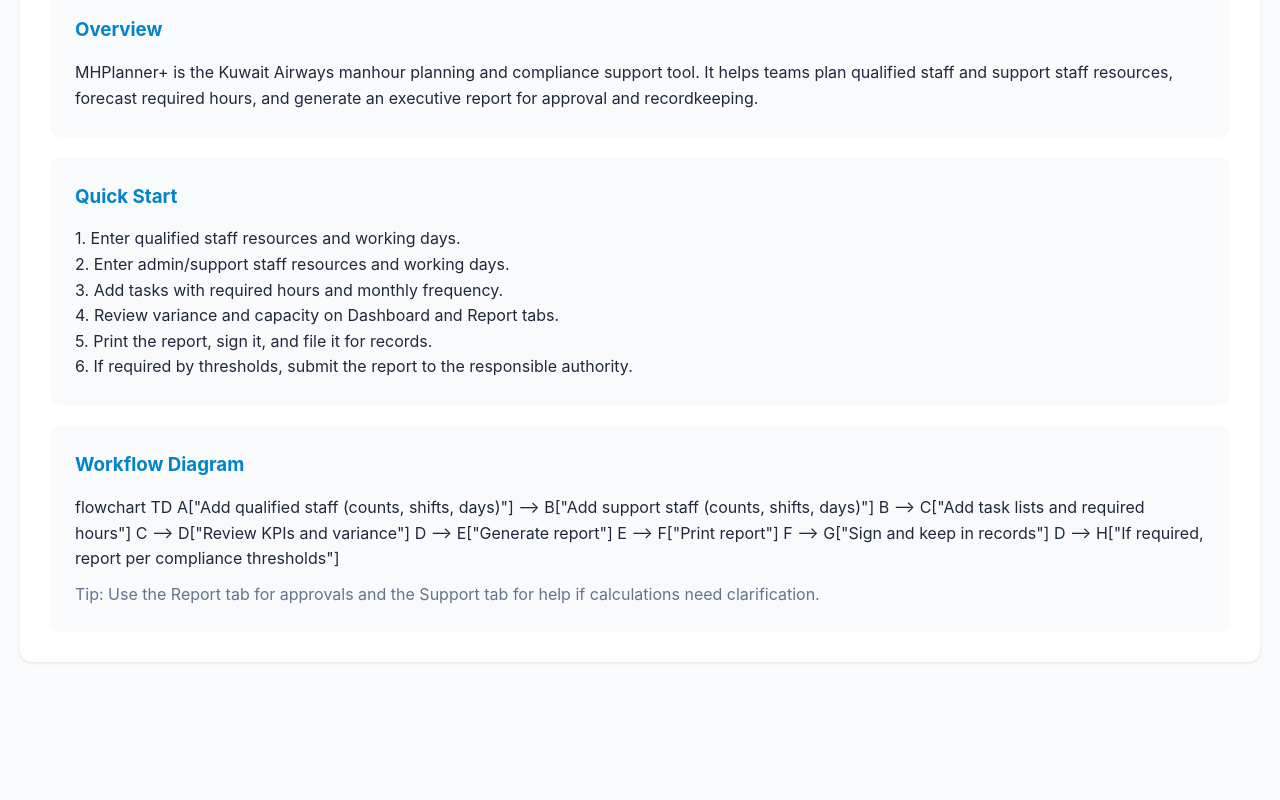
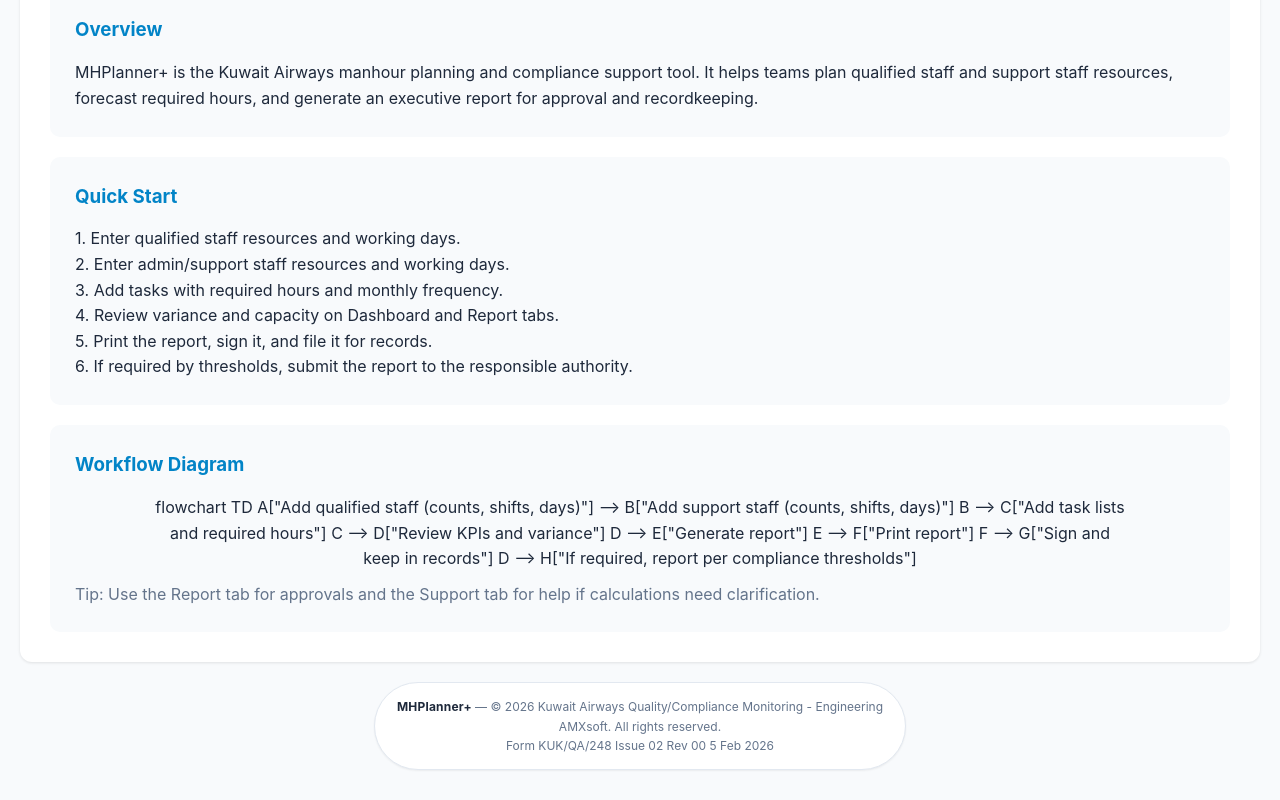
Before and after one commit to MisinX/MHPlanner, a plain HTML site: page Manhour Planning Tool-3.html in a window 1280 px wide. Shown: the part 765-1565 px from the top of the page. Before the commit the page ends 1447 px from the top, so only its background shows below. Drawn offline with Linux system fonts and the light colour scheme.

Commit message:
Add files via upload

```diff
--- a/Manhour Planning Tool-3.html
+++ b/Manhour Planning Tool-3.html
@@ -40,11 +40,16 @@
             color: var(--color-text-primary);
             line-height: 1.6;
             padding: 20px;
+            min-height: 100vh;
+            display: flex;
+            flex-direction: column;
         }
 
         .container {
             max-width: 1400px;
             margin: 0 auto;
+            width: 100%;
+            flex: 1;
         }
 
         header {
@@ -492,6 +497,36 @@
         .scroll-table {
             overflow-x: auto;
         }
+
+        .workflow-card {
+            display: flex;
+            justify-content: center;
+        }
+
+        .workflow-card .mermaid {
+            max-width: 980px;
+            width: 100%;
+            text-align: center;
+        }
+
+        .app-footer {
+            margin: 20px auto 10px;
+            padding: 14px 22px;
+            background: var(--color-bg-secondary);
+            border: 1px solid var(--color-border);
+            color: var(--color-text-secondary);
+            font-size: 12px;
+            text-align: center;
+            border-radius: 999px;
+            max-width: 820px;
+            box-shadow: 0 1px 2px rgba(0,0,0,0.06);
+            align-self: center;
+        }
+
+        .app-footer strong {
+            color: var(--color-text-primary);
+            letter-spacing: 0.2px;
+        }
     </style>
 </head>
 <body>
@@ -565,6 +600,7 @@
 
             <div style="background: var(--color-bg-primary); padding: 25px; border-radius: 10px;">
                 <h3 style="color: var(--color-primary); margin-bottom: 15px;">Workflow Diagram</h3>
+                <div class="workflow-card">
                     <div class="mermaid">
                         flowchart TD
                             A["Add qualified staff (counts, shifts, days)"] --> B["Add support staff (counts, shifts, days)"]
@@ -574,6 +610,7 @@
                             E --> F["Print report"]
                             F --> G["Sign and keep in records"]
                             D --> H["If required, report per compliance thresholds"]
+                    </div>
                 </div>
                 <p style="margin-top: 10px; color: var(--color-text-secondary);">Tip: Use the Report tab for approvals and the Support tab for help if calculations need clarification.</p>
             </div>
@@ -1243,6 +1280,12 @@
         </div>
     </div>
 
+    <div class="app-footer">
+        <strong>MHPlanner+</strong> — © 2026 Kuwait Airways Quality/Compliance Monitoring - Engineering
+        <br>AMXsoft. All rights reserved.
+        <br>Form KUK/QA/248 Issue 02 Rev 00 5 Feb 2026
+    </div>
+
     <script>
         // Demo data
         const demoData = {
@@ -2066,7 +2109,19 @@
     <script src="https://cdn.jsdelivr.net/npm/mermaid@10/dist/mermaid.min.js"></script>
     <script>
         if (window.mermaid) {
-            mermaid.initialize({ startOnLoad: true });
+            mermaid.initialize({
+                startOnLoad: true,
+                theme: "base",
+                themeVariables: {
+                    primaryColor: "#e0f2fe",
+                    primaryBorderColor: "#0284c7",
+                    primaryTextColor: "#0f172a",
+                    lineColor: "#0284c7",
+                    secondaryColor: "#f8fafc",
+                    tertiaryColor: "#ffffff",
+                    fontFamily: "-apple-system, BlinkMacSystemFont, 'Segoe UI', Roboto, sans-serif"
+                }
+            });
         }
     </script>
 </body>
```
Also changed, not shown: index.html (+56 -1 lines). Lines whose indentation alone changed are shown as unchanged.
